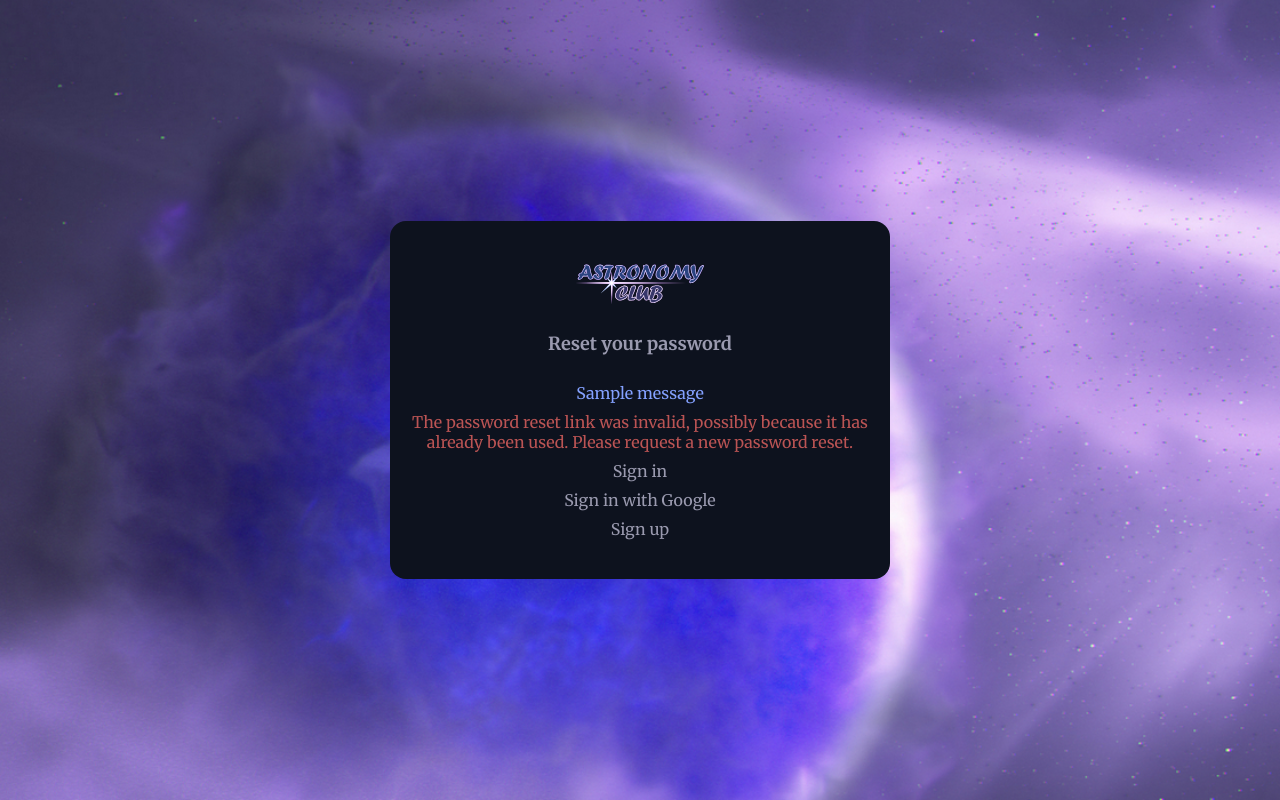
After one commit to Sergy1616/ac_project, a Django app: page /account/password-reset/1/1/ in a window 1280 px wide. The commit adds this page. Run offline with Django 4.2, Linux system fonts and the light colour scheme; tables that the repository leaves empty hold one stand-in row (values such as "Sample post"); one stand-in notice (Sample message) is shown.

Commit message:
reset password

```diff
--- a/ac_app/account/forms.py
+++ b/ac_app/account/forms.py
@@ -1,4 +1,4 @@
-from django.contrib.auth.forms import AuthenticationForm, UserCreationForm, PasswordChangeForm
+from django.contrib.auth.forms import AuthenticationForm, UserCreationForm, PasswordChangeForm, PasswordResetForm
 from django import forms
 from django.contrib.auth import get_user_model
 
@@ -62,3 +62,15 @@ class CustomPasswordChangeForm(PasswordChangeForm):
     class Meta:
         model = Profile
         fields = ['old_password', 'new_password1', 'new_password2']
+
+
+class CustomPasswordResetForm(PasswordResetForm):
+    class Meta:
+        model = Profile
+        fields = ['email']
+
+    def clean_email(self):
+        data = self.cleaned_data['email'].lower()
+        if not Profile.objects.filter(email=data).exists():
+            raise forms.ValidationError('No account found with that email address.')
+        return data
--- a/ac_app/account/urls.py
+++ b/ac_app/account/urls.py
@@ -1,13 +1,22 @@
 from django.urls import path
 from django.contrib.auth.views import LogoutView
-from .views import LoginProfileView, ProfileView, SignUpProfileView, EditProfileView, CustomPasswordChangeView
-
+from .views import (
+    LoginProfileView,
+    ProfileView,
+    SignUpProfileView,
+    EditProfileView,
+    CustomPasswordChangeView,
+    CustomPasswordResetView,
+    CustomPasswordResetConfirmView
+)
 
 urlpatterns = [
     path('login/', LoginProfileView.as_view(), name='login'),
     path('logout/', LogoutView.as_view(), name='logout'),
     path('signup/', SignUpProfileView.as_view(), name='signup'),
     path('password_change/', CustomPasswordChangeView.as_view(), name='password_change'),
+    path('password_reset/', CustomPasswordResetView.as_view(), name='password_reset'),
+    path('password-reset/<uidb64>/<token>/', CustomPasswordResetConfirmView.as_view(), name='password_reset_confirm'),
     path('edit/', EditProfileView.as_view(), name='edit_profile'),
     path('<username>/', ProfileView.as_view(), name='user_detail'),
 ]
--- a/ac_app/account/views.py
+++ b/ac_app/account/views.py
@@ -1,13 +1,13 @@
 from django.contrib import messages
 from django.contrib.auth import login
 from django.contrib.auth.mixins import LoginRequiredMixin
-from django.contrib.auth.views import LoginView, PasswordChangeView
+from django.contrib.auth.views import LoginView, PasswordChangeView, PasswordResetView, PasswordResetConfirmView
 from django.http import HttpResponseRedirect
 from django.urls import reverse_lazy
 from django.views.generic import DetailView, FormView, UpdateView
 from django.shortcuts import redirect
 
-from account.forms import SignUpProfileForm, ProfileEditForm, CustomPasswordChangeForm
+from account.forms import CustomPasswordResetForm, SignUpProfileForm, ProfileEditForm, CustomPasswordChangeForm
 from account.models import Profile
 
 
@@ -77,3 +77,28 @@ class CustomPasswordChangeView(PasswordChangeView):
         response = super().form_invalid(form)
         messages.error(self.request, "Password change failed.")
         return response
+
+
+class CustomPasswordResetView(PasswordResetView):
+    form_class = CustomPasswordResetForm
+
+    def post(self, request, *args, **kwargs):
+        form = self.get_form()
+
+        if form.is_valid():
+            form.save(request=request)
+            messages.success(request, "We've emailed you instructions for setting your password.")
+            return self.get(request, *args, **kwargs)
+        else:
+            return self.form_invalid(form)
+
+
+class CustomPasswordResetConfirmView(PasswordResetConfirmView):
+    def post(self, request, *args, **kwargs):
+        form = self.get_form()
+        if form.is_valid():
+            form.save()
+            messages.success(request, "Your password has been set successfully.")
+            return self.get(request, *args, **kwargs)
+        else:
+            return self.form_invalid(form)
--- a/ac_app/app/settings.py
+++ b/ac_app/app/settings.py
@@ -134,3 +134,5 @@ AUTHENTICATION_BACKENDS = [
     'django.contrib.auth.backends.ModelBackend',
     'account.authentication.EmailAuthBackend',
 ]
+
+EMAIL_BACKEND = 'django.core.mail.backends.console.EmailBackend'
--- a/ac_app/static/css/page-style.css
+++ b/ac_app/static/css/page-style.css
@@ -229,3 +229,10 @@
 }
 
 .registration-form p { margin-bottom: 30px; }
+
+.text-note {
+    font-family: 'Roboto Condensed', sans-serif;
+    margin-top: 30px;
+}
+
+.text-note p { margin: 0 0 10px; }
--- a/ac_app/templates/include/menu-account.html
+++ b/ac_app/templates/include/menu-account.html
@@ -22,7 +22,7 @@
             {% include 'include/login_form.html' %}
             <div class="form-link">
                 <a href="#">Sign in with Google</a>
-                <a href="#">Forgot password?</a>
+                <a href="{% url 'password_reset' %}">Forgot password?</a>
                 <a href="{% url 'signup' %}">Sign up</a>
             </div>
         </div>
--- a/ac_app/templates/registration/login.html
+++ b/ac_app/templates/registration/login.html
@@ -25,8 +25,8 @@
                 <div class="user-log-button"><button class="page-button" type="submit">Sign in</button></div>
             </form>
             <div class="registration-link">
-                <a href="#">Forgot password?</a>
-                <a href="#">Sign up</a>
+                <a href="{% url 'password_reset' %}">Forgot password?</a>
+                <a href="{% url 'signup' %}">Sign up</a>
             </div>
         </div>
     </div>
--- /dev/null
+++ b/ac_app/templates/registration/password_reset_confirm.html
@@ -0,0 +1,39 @@
+{% extends "base-registration.html" %}
+{% load static %}
+{% block title %}Reset password{% endblock %}
+{% block content %}
+    <div class="registration-form">
+        <h1>Reset your password</h1>
+        <ul class="messages">
+            {% for message in messages %}
+                <li class="{{ message.tags }}">{{ message|safe }}</li>
+            {% endfor %}
+        </ul>
+        {% if validlink %}
+            <p>Please enter your new password twice:</p>
+            <form class="reset-form" method="post">
+                {% csrf_token %}
+                <input class="form-item" placeholder="New password"
+                        type="{{form.new_password1.field.widget.input_type}}" name="{{ form.new_password1.name }}"
+                        value="{{ form.new_password1.value|default_if_none:'' }}">
+                <div class="form-error">{{ form.new_password1.errors }}</div>
+
+                <input class="form-item" placeholder="Confirm password"
+                        type="{{ form.new_password2.field.widget.input_type}}" name="{{ form.new_password2.name }}"
+                        value="{{ form.new_password2.value|default_if_none:'' }}">
+                <div class="form-error">{{ form.new_password2.errors }}</div>
+                <div class="user-log-button"><button class="page-button" type="submit">Save new password</button></div>
+            </form>
+        {% else %}
+            <div class="form-error">
+                The password reset link was invalid, possibly because it has already been used. Please request
+                a new password reset.
+            </div>
+        {% endif %}
+        <div class="registration-link">
+            <a href="{% url 'login' %}">Sign in</a>
+            <a href="#">Sign in with Google</a>
+            <a href="{% url 'signup' %}">Sign up</a>
+        </div>
+    </div>
+{% endblock %}
```
Also changed, not shown: ac_app/templates/registration/password_reset_email.html (added, +11 -0 lines), ac_app/templates/registration/password_reset_form.html (added, +31 -0 lines).
